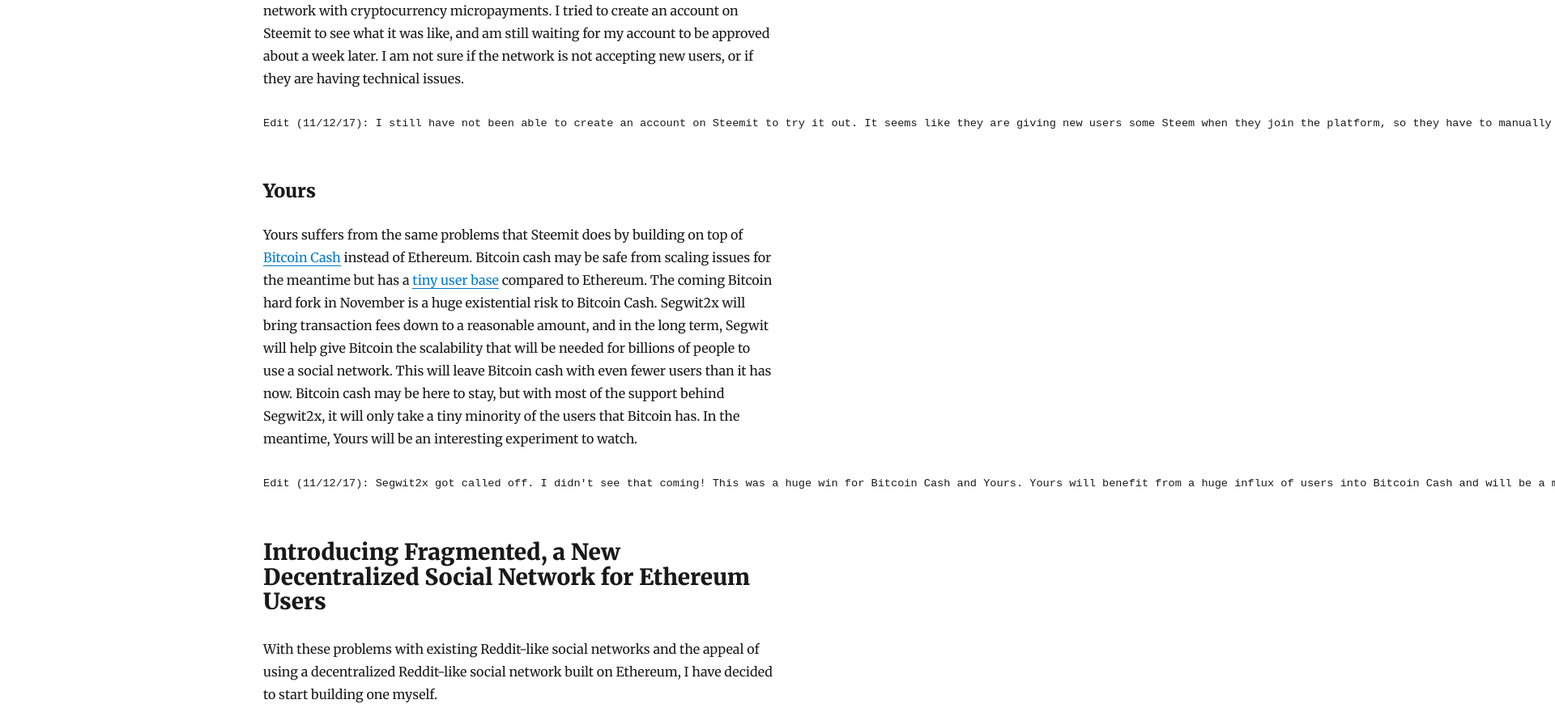
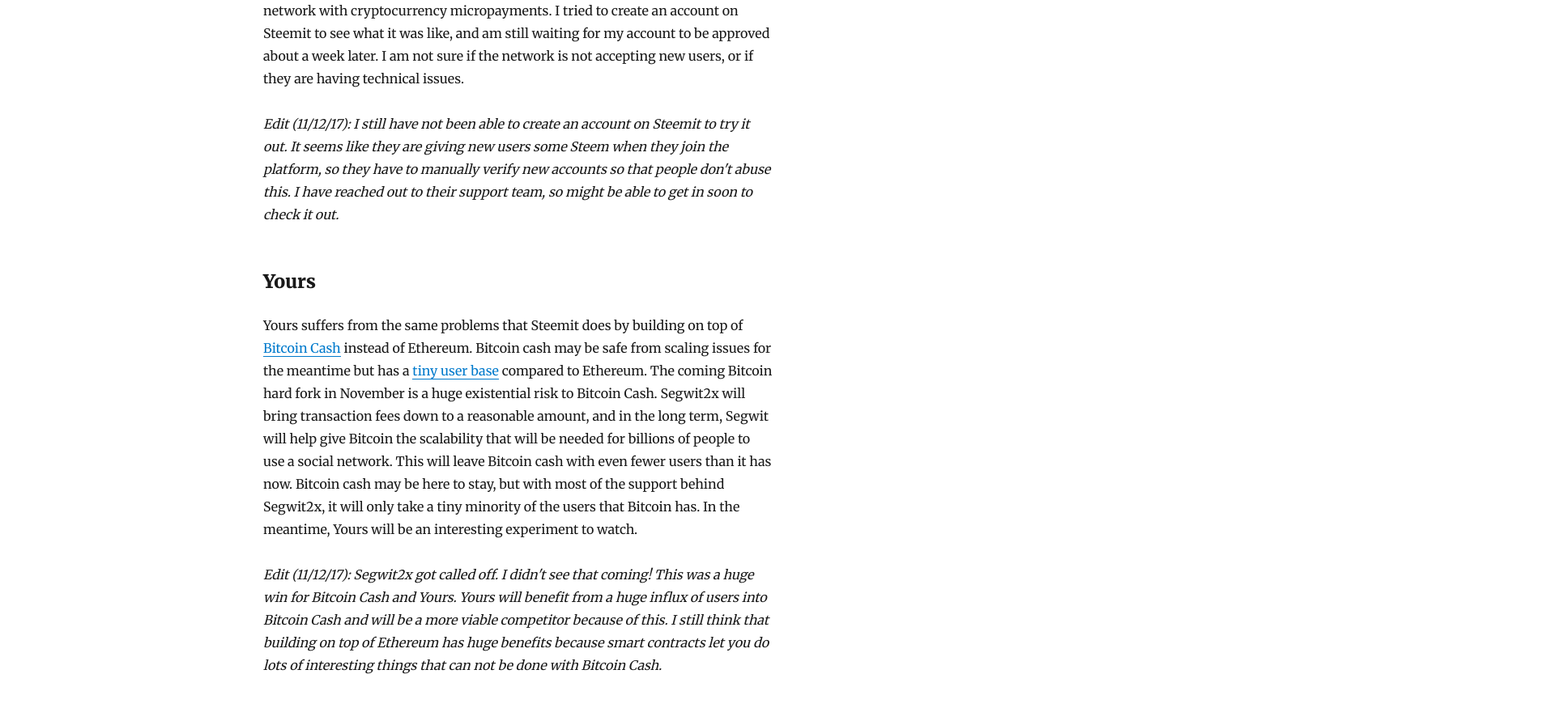
Before and after one commit to ryosua/blog, a Gatsby site: page /decentralized-social-network/ in a window 1280 px wide. Shown: the part 1880-2755 px from the top of the page at 81% size, 1920 px wide, since content can reach past the window. Built offline with nearby package versions, Linux system fonts and the light colour scheme; Gatsby itself is replaced by a stand-in of ours; some packages are replaced by stand-ins of ours.

Commit message:
Changed style.

```diff
--- a/content/blog/decentralized-social-network/index.md
+++ b/content/blog/decentralized-social-network/index.md
@@ -19,13 +19,13 @@
 
 Steemit seems like the biggest blockchain based social network at the moment. But Steemit's biggest downside is that the developers built Steemit on a whole new blockchain instead of using Ethereum. Ethereum could bring many benefits to a decentralized social network that to me it makes no sense to create a whole new blockchain. A decentralized social network built on Ethereum would benefit from the network effects of Ethereum, it would benefit from all of the scaling improvements that the Ethereum team is working on. Ethereum has a much, much larger user base. It would benefit from people being able to use ETH or a custom ERC20 token that users could shapeshift money to and from, and hold in their existing Ethereum wallets. Most importantly, a [DAO](http://www.ryanyosua.me/decentralized-autonomous-organizations-as-the-killer-app-of-the-blockchain/) could be created to develop the project so the platform is truly decentralized, and not just a social network with cryptocurrency micropayments. I tried to create an account on Steemit to see what it was like, and am still waiting for my account to be approved about a week later. I am not sure if the network is not accepting new users, or if they are having technical issues.
 
-    Edit (11/12/17): I still have not been able to create an account on Steemit to try it out. It seems like they are giving new users some Steem when they join the platform, so they have to manually verify new accounts so that people don't abuse this. I have reached out to their support team, so might be able to get in soon to check it out.
+_Edit (11/12/17): I still have not been able to create an account on Steemit to try it out. It seems like they are giving new users some Steem when they join the platform, so they have to manually verify new accounts so that people don't abuse this. I have reached out to their support team, so might be able to get in soon to check it out._
 
 ### Yours
 
 Yours suffers from the same problems that Steemit does by building on top of [Bitcoin Cash](http://www.ryanyosua.me/bitcoin-hard-fork/) instead of Ethereum. Bitcoin cash may be safe from scaling issues for the meantime but has a [tiny user base](https://bitinfocharts.com/comparison/transactions-eth-bch.html) compared to Ethereum. The coming Bitcoin hard fork in November is a huge existential risk to Bitcoin Cash. Segwit2x will bring transaction fees down to a reasonable amount, and in the long term, Segwit will help give Bitcoin the scalability that will be needed for billions of people to use a social network. This will leave Bitcoin cash with even fewer users than it has now. Bitcoin cash may be here to stay, but with most of the support behind Segwit2x, it will only take a tiny minority of the users that Bitcoin has. In the meantime, Yours will be an interesting experiment to watch.
 
-    Edit (11/12/17): Segwit2x got called off. I didn't see that coming! This was a huge win for Bitcoin Cash and Yours. Yours will benefit from a huge influx of users into Bitcoin Cash and will be a more viable competitor because of this. I still think that building on top of Ethereum has huge benefits because smart contracts let you do lots of interesting things that can not be done with Bitcoin Cash.
+_Edit (11/12/17): Segwit2x got called off. I didn't see that coming! This was a huge win for Bitcoin Cash and Yours. Yours will benefit from a huge influx of users into Bitcoin Cash and will be a more viable competitor because of this. I still think that building on top of Ethereum has huge benefits because smart contracts let you do lots of interesting things that can not be done with Bitcoin Cash._
 
 ## Introducing Fragmented, a New Decentralized Social Network for Ethereum Users
 
```
